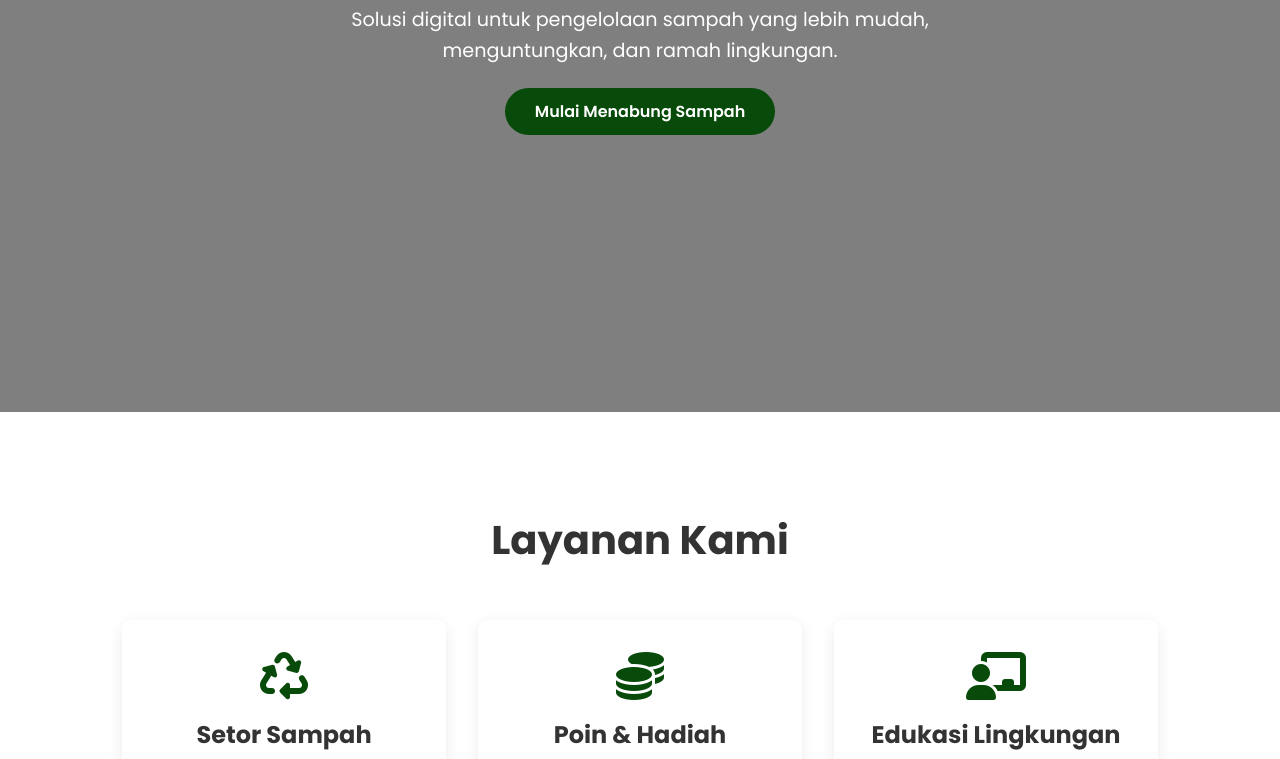
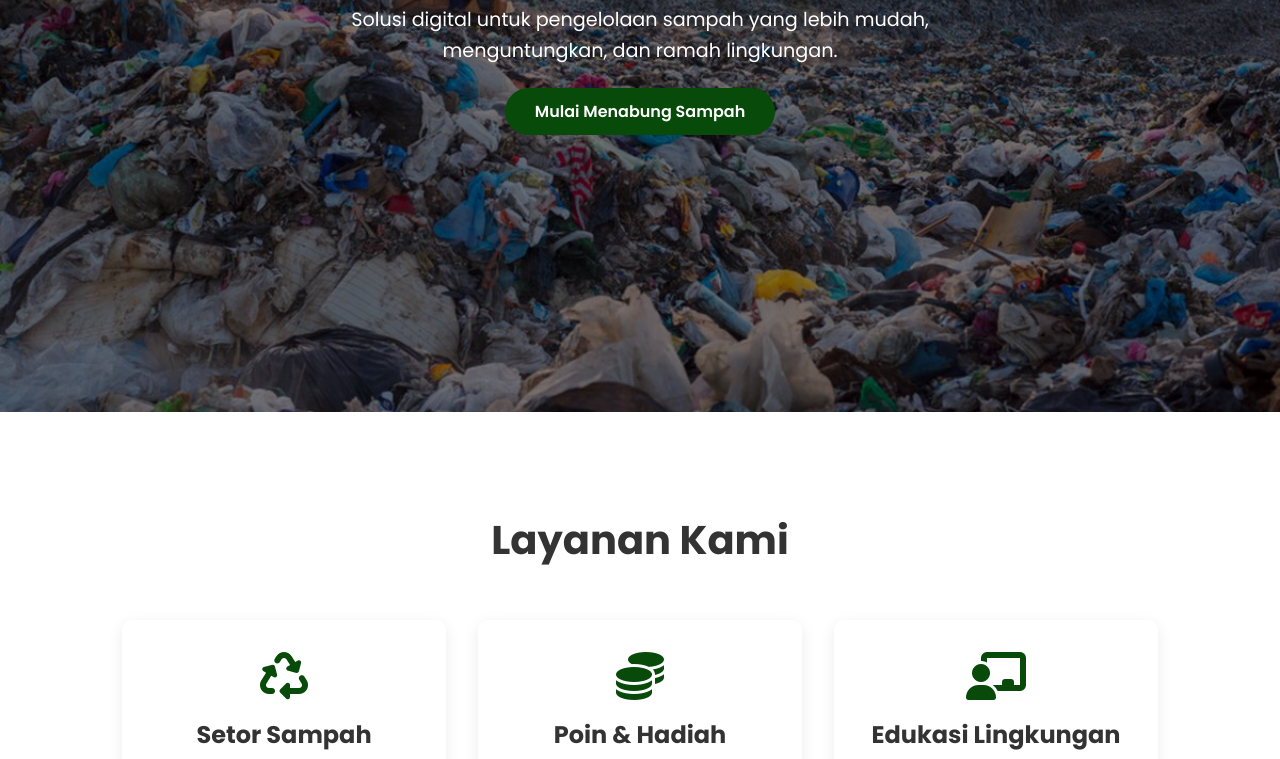
Before and after one commit to Hanifrizam/banksampah, a plain HTML site: page index.html in a window 1280 px wide. Shown: the part 388-1147 px from the top of the page. Drawn offline with Linux system fonts and the light colour scheme.

Commit message:
Update style.css
Signed-off-by: Hanifrizam <mhanifrizam@gmail.com>

```diff
--- a/style.css
+++ b/style.css
@@ -118,7 +118,7 @@ nav {
 /* ===== HERO SECTION ===== */
 #hero {
     height: 100vh;
-    background: linear-gradient(rgba(0,0,0,0.5), rgba(0,0,0,0.5)), url(DATA\ GAMBAR\ WEB\ BANK\ SAMPAH/mainsampah.jpeg) no-repeat center center/cover;
+    background: linear-gradient(rgba(0,0,0,0.5), rgba(0,0,0,0.5)), url(mainsampah.jpeg) no-repeat center center/cover;
     color: var(--white-color);
     display: flex;
     justify-content: center;
```
